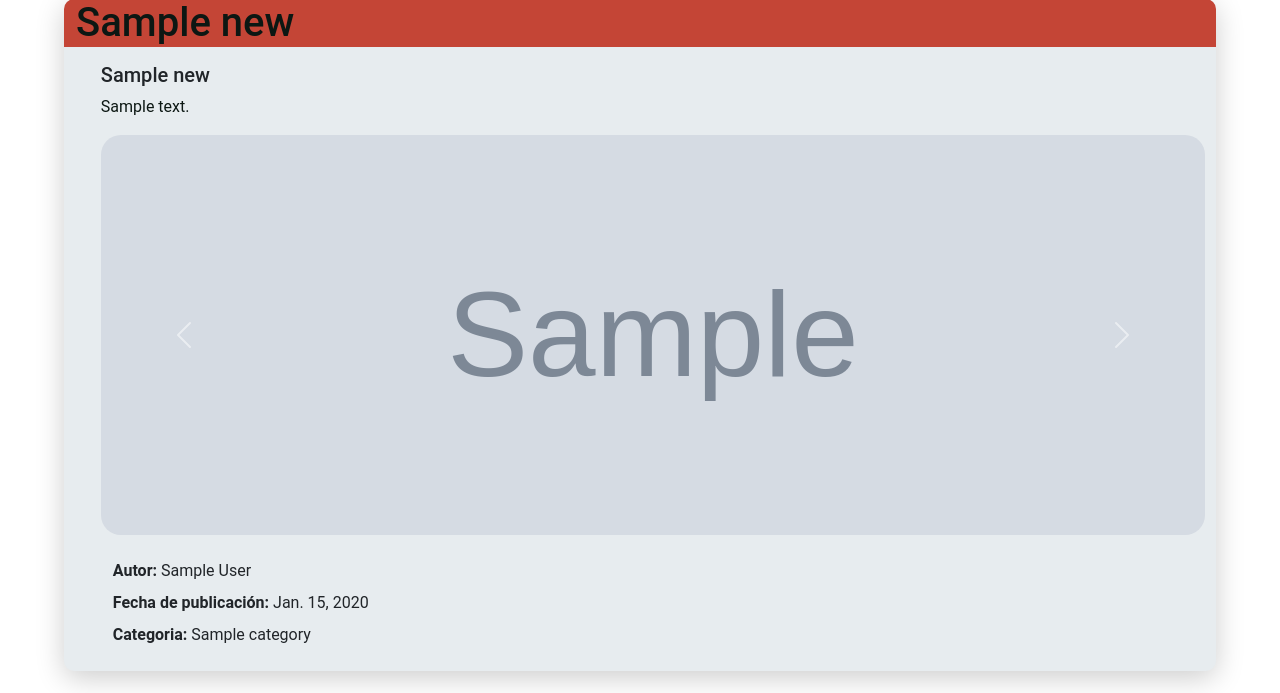
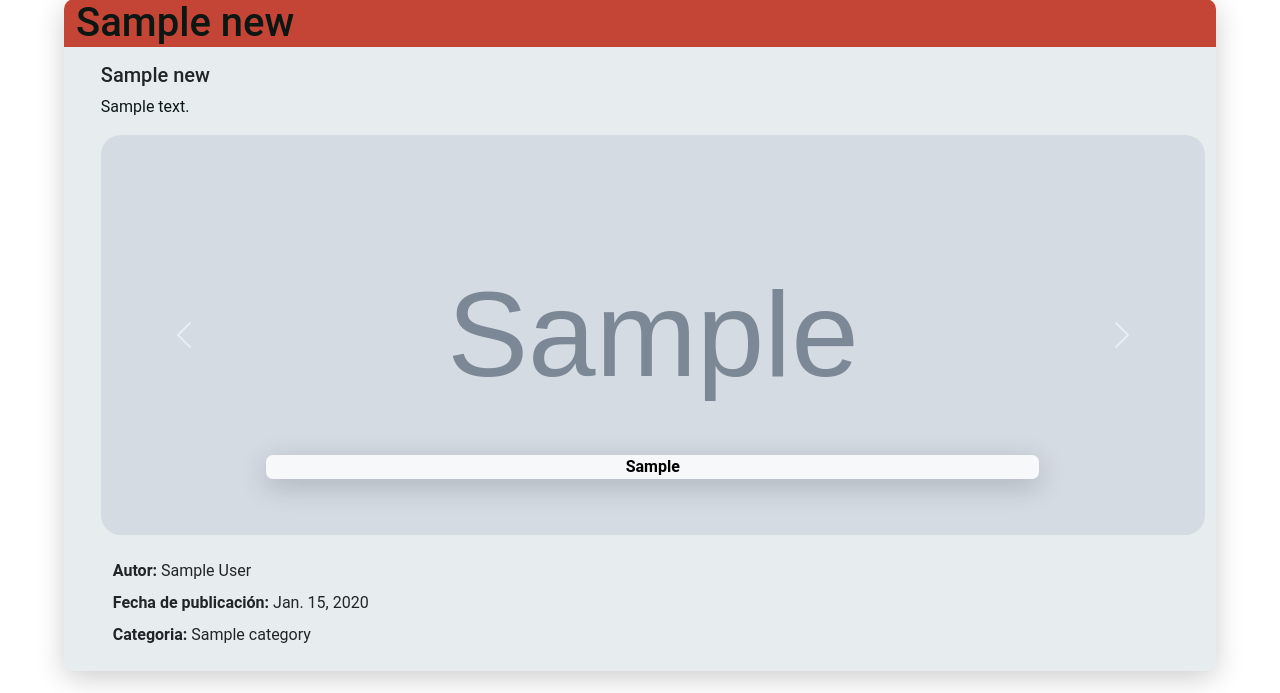
Before and after one commit to MateMar04/BoscoNews, a Django app: page / in a window 1280 px wide. Shown: the part 83-776 px from the top of the page. Run offline with Django 4.2, Linux system fonts and the light colour scheme; tables that the repository leaves empty hold one stand-in row (values such as "Sample post"); grey boxes marked "Sample" are stand-in pictures.

Commit message:
epigraph

```diff
--- a/confApp/static/styles/Inicio.css
+++ b/confApp/static/styles/Inicio.css
@@ -71,6 +71,14 @@
     max-height: 50vh;
 }
 
+.epigraph {
+    color: black;
+    font-weight: bolder;
+    background-color: rgba(255, 255, 255, 0.8);
+    box-shadow: rgba(0, 0, 0, 0.2) 0px 7px 29px 0px;
+    border-radius: 7px;
+}
+
 .new-footer {
     margin-top: 3vh;
     margin-left: 1vw;
--- a/templates/Inicio.html
+++ b/templates/Inicio.html
@@ -9,7 +9,7 @@
     <!-- CSS FILES -->
     <link href="https://cdn.jsdelivr.net/npm/bootstrap@5.3.0-alpha3/dist/css/bootstrap.min.css" rel="stylesheet"
           integrity="sha384-KK94CHFLLe+nY2dmCWGMq91rCGa5gtU4mk92HdvYe+M/SXH301p5ILy+dN9+nJOZ" crossorigin="anonymous">
-    <link rel="stylesheet" href="{% static 'styles/Inicio.css' %}">
+    <link rel="stylesheet" href="{% static 'styles/inicio.css' %}">
 
 </head>
 <body>
@@ -58,6 +58,11 @@
                                     <!-- IMAGE -->
                                     <div class="carousel-item active">
                                         <img src="{{ i.image.url }}" class="d-block w-100" alt="">
+
+
+                                        <div class="carousel-caption d-none d-md-block epigraph-container">
+                                            <p class="epigraph">{{ i.epigraph }}</p>
+                                        </div>
                                     </div>
                                 {% endif %}
                             {% endfor %}
```
